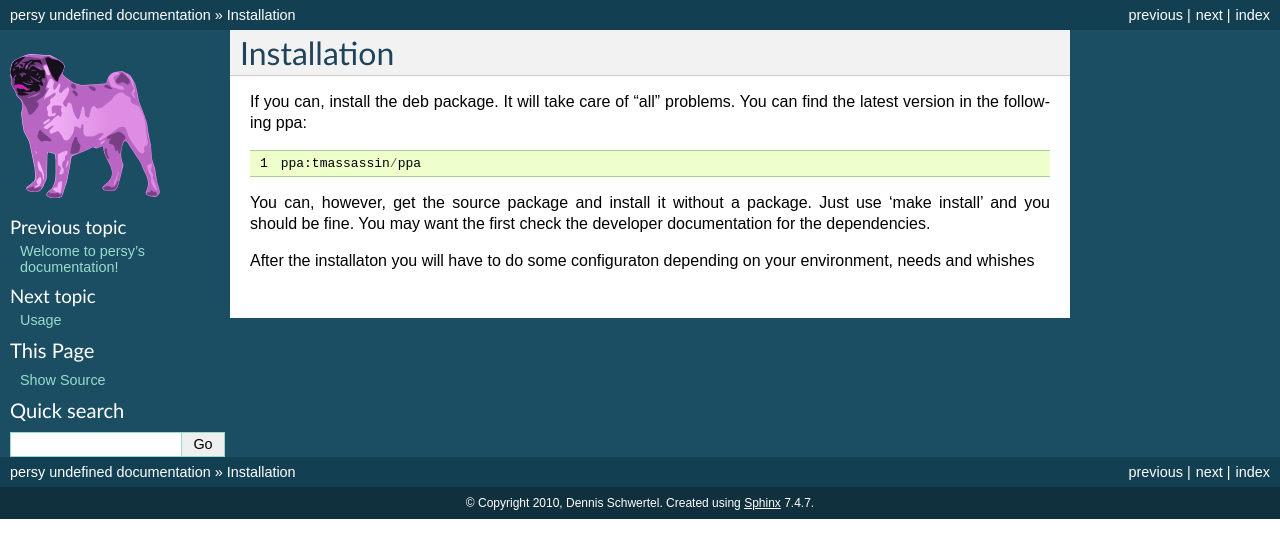
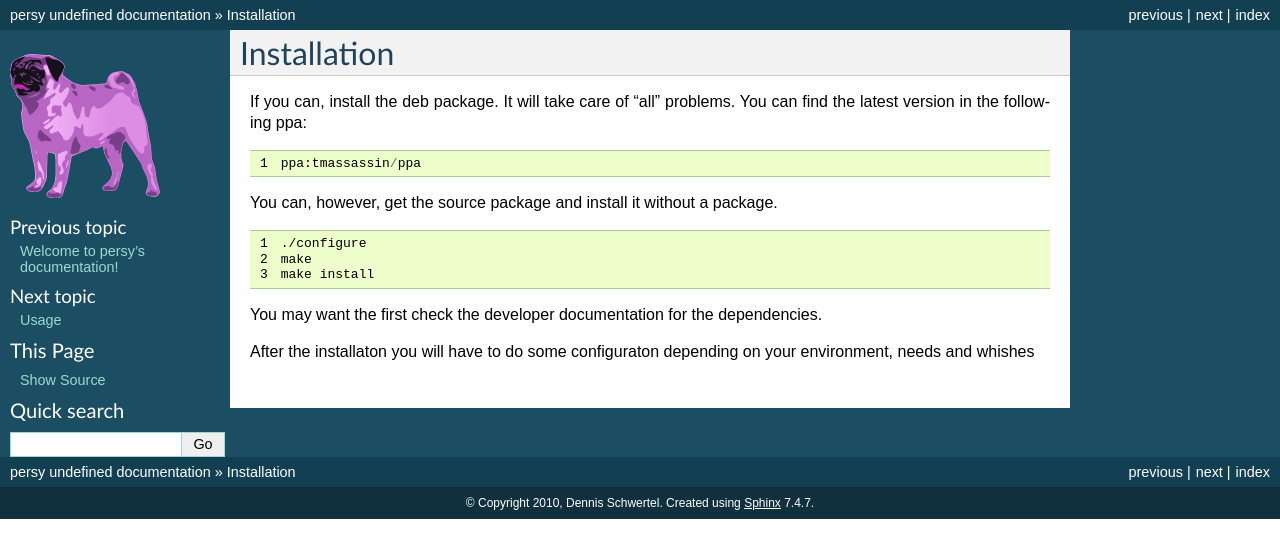
Before and after one commit to kinkerl/persy, a Sphinx documentation site: the page built from doc/installation.rst, in a window 1280 px wide. Shown: the top 558 px of the page. Built offline with Sphinx 7.4.7, drawn with Linux system fonts in a browser that asks for light colours.

Commit message:
fixing markup

```diff
--- a/doc/installation.rst
+++ b/doc/installation.rst
@@ -9,6 +9,15 @@ You can find the latest version in the following ppa:
 
    ppa:tmassassin/ppa
 
-You can, however, get the source package and install it without a package. Just use 'make install' and you should be fine. You may want the first check the developer documentation for the dependencies.
+You can, however, get the source package and install it without a package.
+
+.. code-block:: bash
+  :linenos:
+
+   ./configure
+   make
+   make install
+
+You may want the first check the developer documentation for the dependencies.
 
 After the installaton you will have to do some configuraton depending on your environment, needs and whishes
```
